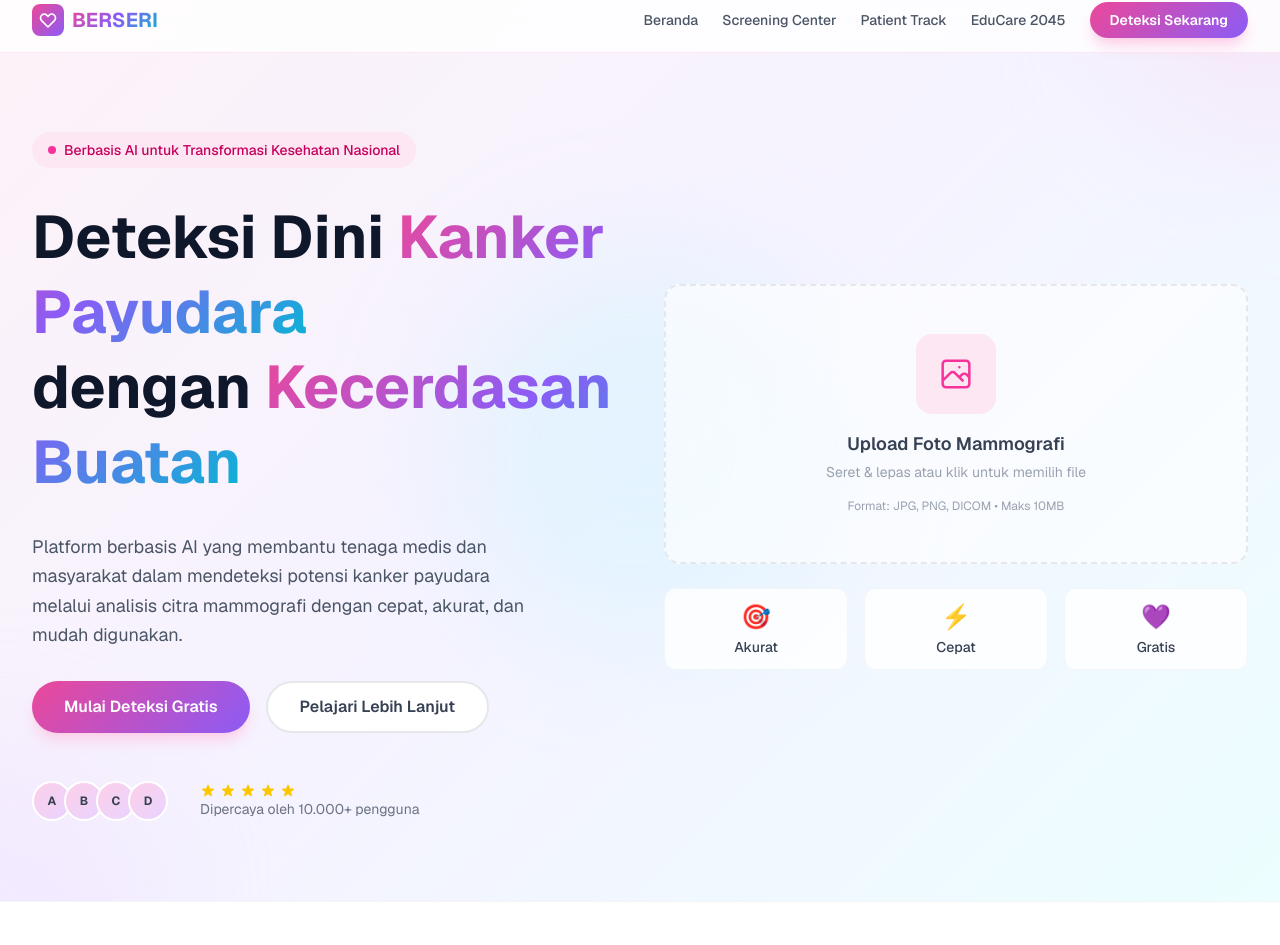
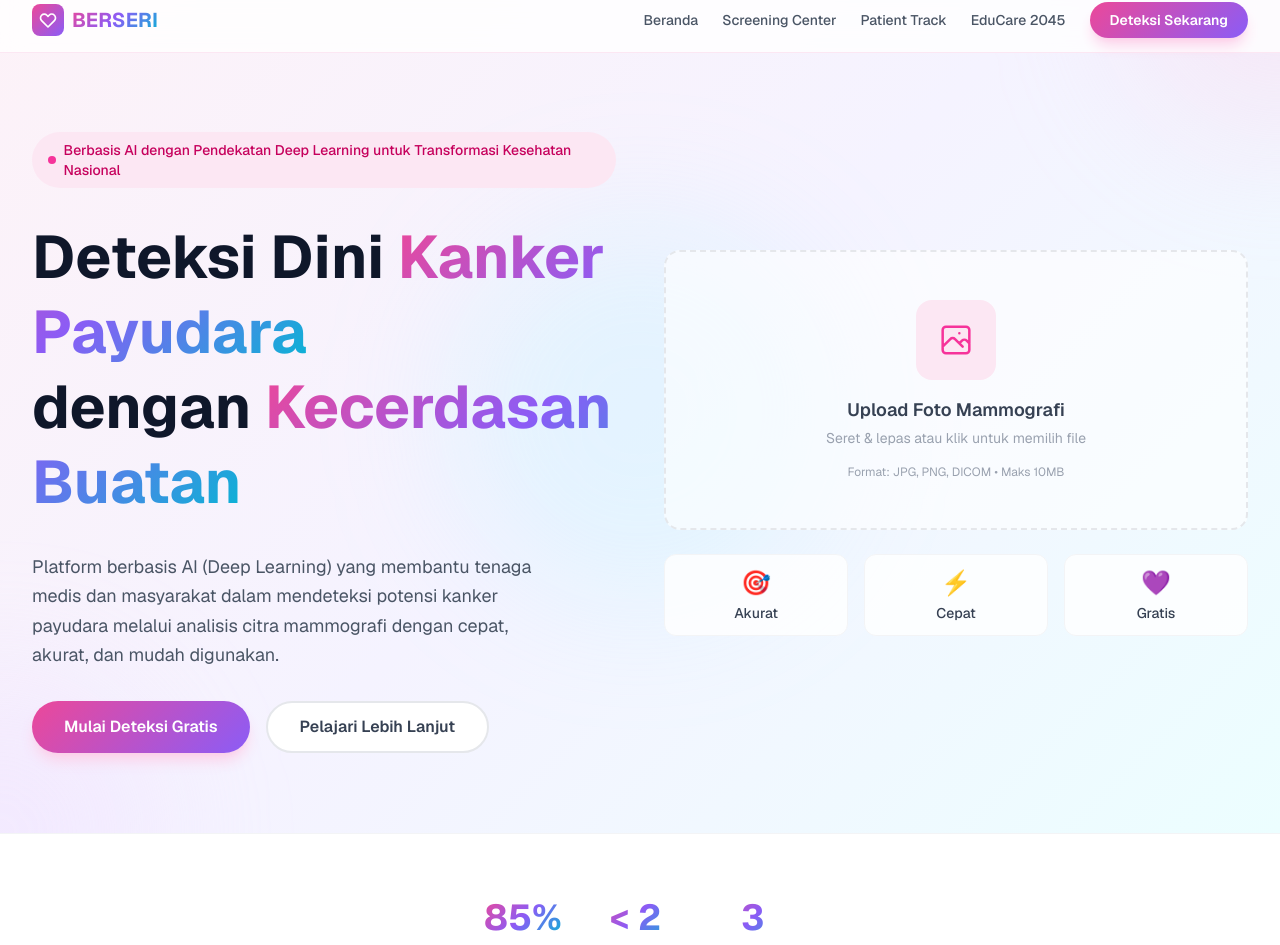
Before and after one commit to AlthafSyakirMaulana/breastcare-ai, a Next.js app: page / in a window 1280 px wide. Shown: the part 12-957 px from the top of the page. Built offline with nearby package versions, Linux system fonts and the light colour scheme.

Commit message:
feat: update AI terminology to AI (Deep Learning) across hero, features, and detect page

```diff
--- a/src/app/detect/page.tsx
+++ b/src/app/detect/page.tsx
@@ -303,7 +303,7 @@ export default function DetectPage() {
                         />
                       </div>
                       <p className="text-xs text-gray-400 mt-2 text-center">
-                        AI sedang menganalisis pola citra mammografi...
+                        AI (Deep Learning) sedang menganalisis pola citra mammografi...
                       </p>
                     </div>
                   )}
--- a/src/app/page.tsx
+++ b/src/app/page.tsx
@@ -61,7 +61,7 @@ export default function Home() {
               <div className="space-y-8">
                 <div className="inline-flex items-center gap-2 px-4 py-2 rounded-full bg-pink-100 text-pink-700 text-sm font-medium animate-fade-in">
                   <span className="w-2 h-2 rounded-full bg-pink-500 animate-pulse-soft" />
-                  Berbasis AI untuk Transformasi Kesehatan Nasional
+                  Berbasis AI dengan Pendekatan Deep Learning untuk Transformasi Kesehatan Nasional
                 </div>
 
                 <h1 className="text-4xl sm:text-5xl lg:text-6xl font-bold leading-tight animate-slide-up stagger-1">
@@ -73,7 +73,7 @@ export default function Home() {
                 </h1>
 
                 <p className="text-lg text-gray-600 leading-relaxed max-w-lg animate-slide-up stagger-2">
-                  Platform berbasis AI yang membantu tenaga medis dan masyarakat
+                  Platform berbasis AI (Deep Learning) yang membantu tenaga medis dan masyarakat
                   dalam mendeteksi potensi kanker payudara melalui analisis citra
                   mammografi dengan cepat, akurat, dan mudah digunakan.
                 </p>
@@ -91,29 +91,6 @@ export default function Home() {
                   >
                     Pelajari Lebih Lanjut
                   </a>
-                </div>
-
-                <div className="flex items-center gap-8 pt-4 animate-slide-up stagger-4">
-                  <div className="flex -space-x-2">
-                    {[1, 2, 3, 4].map((i) => (
-                      <div
-                        key={i}
-                        className="w-10 h-10 rounded-full border-2 border-white bg-gradient-to-br from-pink-200 to-purple-200 flex items-center justify-center text-xs font-bold text-gray-700"
-                      >
-                        {String.fromCharCode(64 + i)}
-                      </div>
-                    ))}
-                  </div>
-                  <div>
-                    <div className="flex items-center gap-1">
-                      {[1, 2, 3, 4, 5].map((i) => (
-                        <svg key={i} className="w-4 h-4 text-yellow-400" fill="currentColor" viewBox="0 0 20 20">
-                          <path d="M9.049 2.927c.3-.921 1.603-.921 1.902 0l1.07 3.292a1 1 0 00.95.69h3.462c.969 0 1.371 1.24.588 1.81l-2.8 2.034a1 1 0 00-.364 1.118l1.07 3.292c.3.921-.755 1.688-1.54 1.118l-2.8-2.034a1 1 0 00-1.175 0l-2.8 2.034c-.784.57-1.838-.197-1.539-1.118l1.07-3.292a1 1 0 00-.364-1.118L2.98 8.72c-.783-.57-.38-1.81.588-1.81h3.461a1 1 0 00.951-.69l1.07-3.292z" />
-                        </svg>
-                      ))}
-                    </div>
-                    <p className="text-sm text-gray-500">Dipercaya oleh 10.000+ pengguna</p>
-                  </div>
                 </div>
               </div>
 
@@ -176,11 +153,10 @@ export default function Home() {
         {/* Stats Section */}
         <section className="py-16 bg-white border-y border-gray-100">
           <div className="max-w-7xl mx-auto px-4 sm:px-6 lg:px-8">
-            <div className="grid grid-cols-2 md:grid-cols-4 gap-8">
+            <div className="flex justify-center gap-8">
               {[
-                { value: "95%", label: "Tingkat Akurasi" },
-                { value: "10K+", label: "Pengguna Aktif" },
-                { value: "< 5", label: "Menit Proses" },
+                { value: "85%", label: "Akurasi" },
+                { value: "< 2", label: "Menit Proses" },
                 { value: "3", label: "Kelas Deteksi" },
               ].map((stat, i) => (
                 <div key={i} className="text-center animate-slide-up" style={{ animationDelay: `${i * 0.1}s` }}>
@@ -290,8 +266,8 @@ export default function Home() {
                 },
                 {
                   step: "02",
-                  title: "Analisis AI",
-                  desc: "Sistem AI kami akan menganalisis citra dan mendeteksi pola yang mengindikasikan abnormalitas.",
+                  title: "Analisis AI (Deep Learning)",
+                  desc: "Model AI (Deep Learning) kami akan menganalisis citra dan mendeteksi pola yang mengindikasikan abnormalitas.",
                   color: "from-purple-500 to-purple-600",
                   shadow: "shadow-purple-200",
                 },
```
